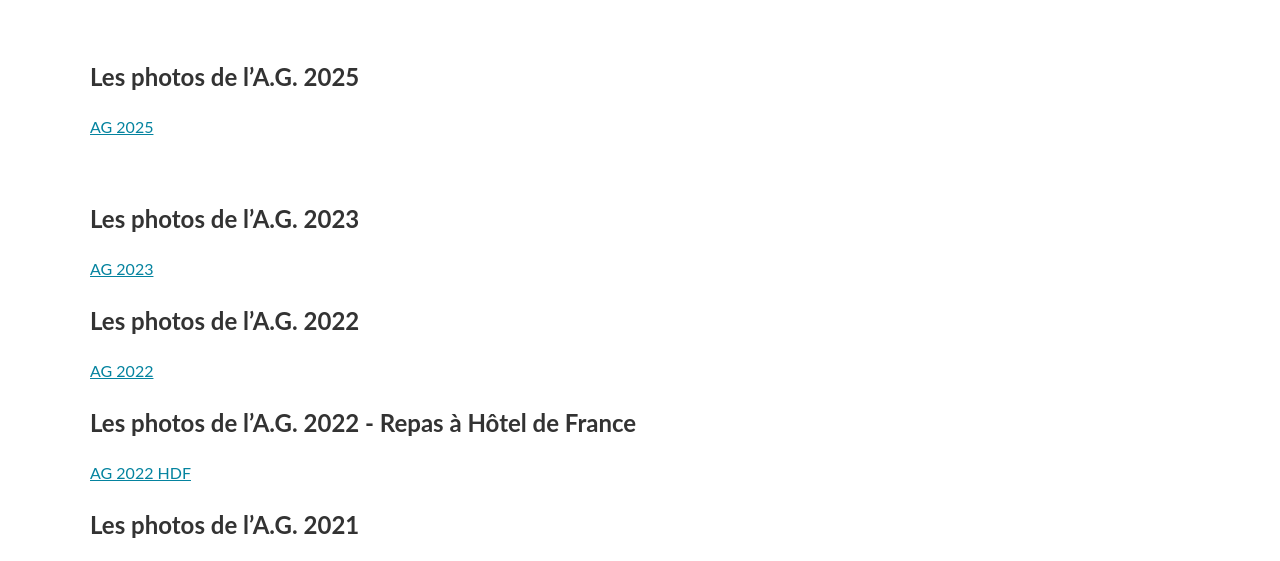
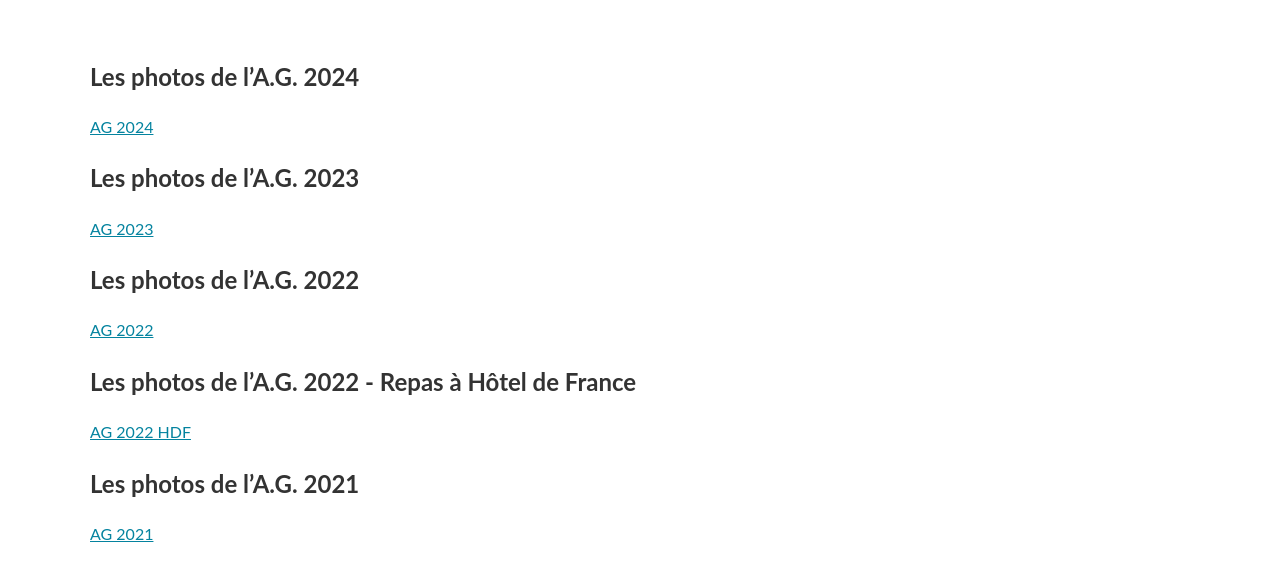
Before and after one commit to aaaela-auch/aaaela-auch, an Eleventy site: page src/pages/photos.md in a window 1280 px wide. Shown: the part 239-800 px from the top of the page. Built offline with nearby package versions, Linux system fonts and the light colour scheme; Eleventy itself is replaced by a stand-in of ours; files that its build step writes are made by us from their sources.

Commit message:
Mise à jour de photos

```diff
--- a/src/pages/photos.md
+++ b/src/pages/photos.md
@@ -1,15 +1,13 @@
 ---
 title: Photos
 permalink: photos.html
+layout: page.njk
 ordre: 6
-layout: page.njk
 afficher_galerie: true
 ---
-## Les photos de l’A.G. 2025
+## Les photos de l’A.G. 2024
 
-[AG 2025](https://photos.app.goo.gl/2g4ppBxnFUTBYQMV7)
-
-
+[AG 2024](https://photos.app.goo.gl/2g4ppBxnFUTBYQMV7)
 
 ## Les photos de l’A.G. 2023
 
```
